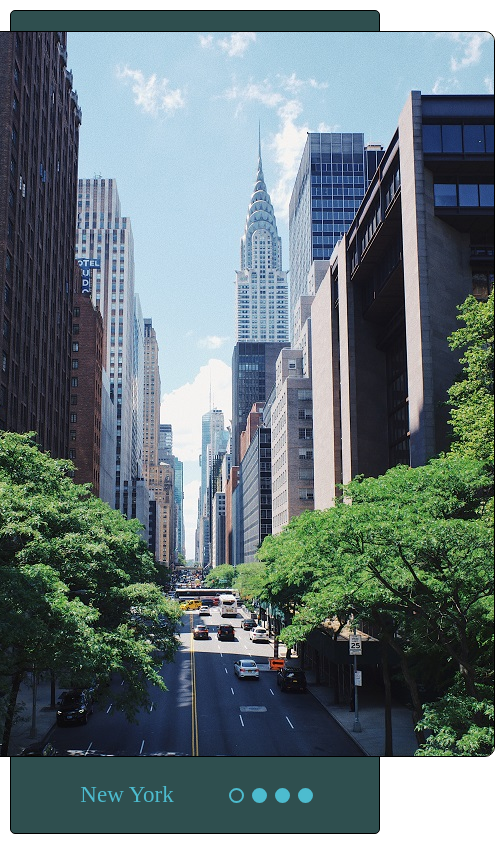
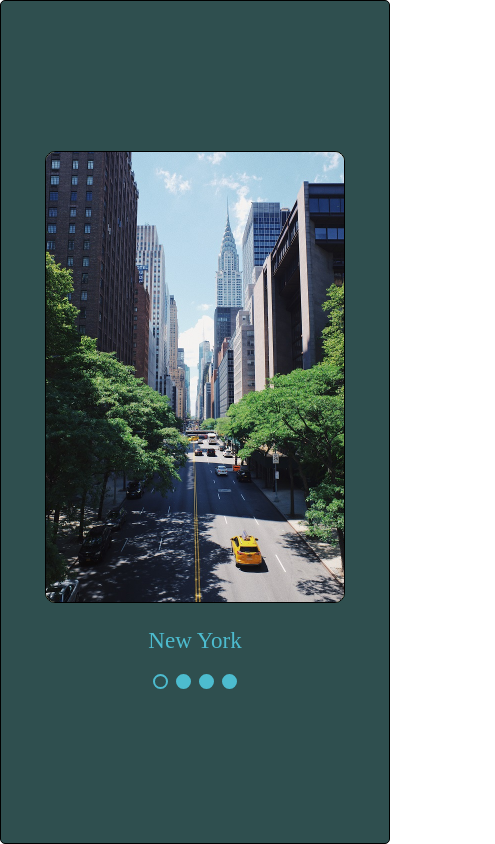
Before and after one commit to AlixandrN/cssMemSlider, a plain HTML site: page cssMemSlider/index.html in a window 390 px wide. Shown: the whole page, 495 px wide, since content can reach past the window. Drawn offline with Linux system fonts and the light colour scheme; a web font is replaced by a local one.

Commit message:
feat: add adaptive design (Sat, May 14, 2022 04:52:02 PM)

```diff
--- a/cssMemSlider/script.js
+++ b/cssMemSlider/script.js
@@ -2,14 +2,11 @@
 
 const CAROUSEL = document.querySelector('.slider-content')
 const TEXTCAROUSEL = document.querySelector('.text-content')
-
 const ITEMS = document.querySelectorAll('.item')
 const DOTS = document.querySelectorAll('.dot')
 const dotsWrapper = document.querySelector('.dots-wrapper')
 const textItems = document.querySelectorAll('.text')
-
 let index = Number(0)
-
 
 //SLIDES
 const activeSlide = n => {
--- a/cssMemSlider/style.css
+++ b/cssMemSlider/style.css
@@ -4,7 +4,6 @@
     margin: 0;
     box-sizing: border-box;
 }
-
 main {
     width: 100%;
     padding: 10px 0;
@@ -26,7 +25,6 @@ main {
     row-gap: 20px;
     padding: 20px;
 }
-
 .slider-wrapper {
     width: 600px;
     flex-wrap: nowrap;
@@ -41,15 +39,15 @@ main {
     position: relative;
 }
 .item {
-    /* width: 100%; height: 100%; */
-    /* width: 200px; */
-    /* height: 500px; */
     display: none;
 }
 .item.active {
     display: block;
 }
-
+.card-img {
+    width: 600px; height: 900px;
+    display: block;
+}
 
 @keyframes move-right {
     from {left: 0px;}
@@ -64,7 +62,6 @@ main {
 
 /* TEXT and DOTS */
 .content {
-    /* background-color: darkslateblue; */
     width: 100%;
     display: flex;
     justify-content: space-around;
@@ -118,7 +115,10 @@ main {
 .dot:hover {
     border: 2px solid white;
 }
-
+.dot:active {
+    border: 2px solid lawngreen;
+    background-color: lawngreen;
+}
 @keyframes move-text-right {
     from {left: 0px;}
     to {left: -100px;}
@@ -129,3 +129,23 @@ main {
 }
 .transition-text-right {animation-name: move-text-right; animation-duration: .8s;}
 .transition-text-left {animation-name: move-text-left; animation-duration: .8s;}
+
+/* ADAPTIVE DESIGN */
+@media (max-width: 767px) {
+    .card-img {width: 300px; height: 450px;}
+    .slider-wrapper {width: 300px;}
+    @keyframes move-right {
+        from {left: 0px;}
+        to {left: -300px;}
+    }
+    @keyframes move-left {
+        from {left: -300px;}
+        to {left: 0px;}
+    }
+    .content {
+        flex-direction: column;
+        row-gap: 20px;
+    }
+    main {padding: 0;}
+    .display {width: 100vw; height: 100vh;}
+}
```
Also changed, not shown: cssMemSlider/index.html (+0 -13 lines).
